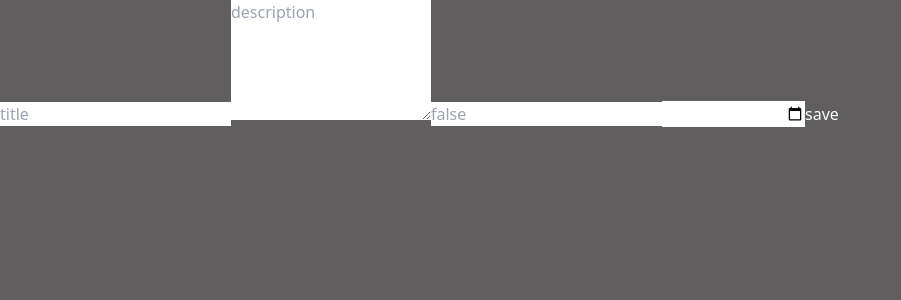
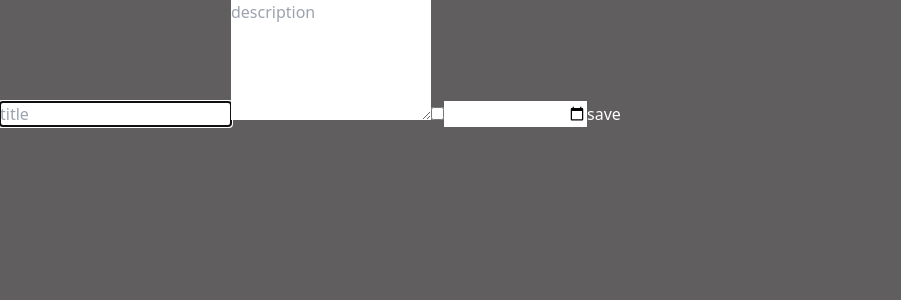
Before and after one commit to V-Juarez/core-code-from-scratch-readme, a React (Vite) app in the folder Frontend/: page /tasks/new in a window 1280 px wide. Shown: the top 300 px of the page, without its empty margins (0-901 px from the left). Built offline with nearby package versions, Linux system fonts and the light colour scheme.

Commit message:
👔 list task

```diff
--- /dev/null
+++ b/Frontend/src/components/TaskList.jsx
@@ -0,0 +1,22 @@
+function TaskList({ tasks }) {
+
+  return (
+    <div className="grid grid-cols-3 gap-4">
+      {
+        tasks.map(task => (
+          <div
+            key={task.id}
+            className="bg-zinc-950 hover:cursor-pointer hover:bg-gray-500"
+            >
+            <h2>{task.title}</h2>
+            <p>{task.description}</p>
+            <p>{task.isDone}</p>
+            <span>{task.created_at}</span>
+          </div>
+        ))
+      }
+    </div>
+  )
+}
+
+export default TaskList
--- a/Frontend/src/pages/Homepage.jsx
+++ b/Frontend/src/pages/Homepage.jsx
@@ -1,6 +1,25 @@
+import { useEffect, useState } from "react"
+import axios from "axios"
+
+import TaskList from "../components/TaskList"
+
 function Homepage() {
+  const [tasks, setTasks] = useState([])
+
+  useEffect(() => {
+    async function fetchTasks() {
+      const res = await axios.get("http://localhost:4000/api/task")
+      console.log(res);
+      setTasks(res.data.data)
+    }
+    fetchTasks()
+  }, [])
+
   return (
-    <h1 className="text-3xl font-bold text-red-300">Homepage</h1>
+    <>
+      <h1 className="text-3xl font-bold text-red-300">Homepage</h1>
+      <TaskList tasks={tasks} />
+    </>
   )
 }
 
--- a/Frontend/src/pages/TaskForm.jsx
+++ b/Frontend/src/pages/TaskForm.jsx
@@ -1,36 +1,28 @@
-import { useState } from "react";
+import React, { useEffect, useState } from "react";
 import axios from 'axios'
 
 function TaskForm() {
   const [title, setTitle] = useState('')
   const [description, setDescription] = useState('')
-  const [isdone, setIsdone] = useState(false)
+  const [isDone, setIsDone] = useState(null)
   const [created_at, setCreated_at] = useState('')
 
   const handleSubmite = async (e) => {
     e.preventDefault()
     console.log(title, description);
-
-    // const res = await fetch('http://localhost:4000/api/tasks', {
-    //   method: 'POST',
-    //   body: JSON.stringify({
-    //     title,
-    //     description
-    //   }),
-    //   headers: {
-    //     'Content-type': 'application/json'
-    //   }
-    // })
-
     // conect api
     const res = await axios.post('http://localhost:4000/api/task', {
       title,
       description,
-      isdone,
+      isDone,
       created_at
     })
     console.log(res);
     e.target.reset()
+  }
+
+  const handleCheckboxChange = (event) => {
+    setIsDone(event.target.checked || null)
   }
 
   return (
@@ -41,6 +33,7 @@ function TaskForm() {
           placeholder="title"
           className="block py-2 px-3 mb-4 w-full text-black"
           onChange={(e) => setTitle(e.target.value)}
+          autoFocus
         />
         <textarea
           placeholder="description"
@@ -49,10 +42,11 @@ function TaskForm() {
           onChange={(e) => setDescription(e.target.value)}
         ></textarea>
         <input
-          type="text"
-          placeholder="false"
-          className="block py-2 px-3 mb-4 w-full text-black"
-          onChange={(e) => setCreated_at(e.target.value)}
+          type="checkbox"
+          id="isDone"
+          name="isDone"
+          checked={isDone}
+          onChange={handleCheckboxChange}
         />
         <input
           type="date"
```
Also changed, not shown: 1 other file (tests, documents, lock files or other folders).
